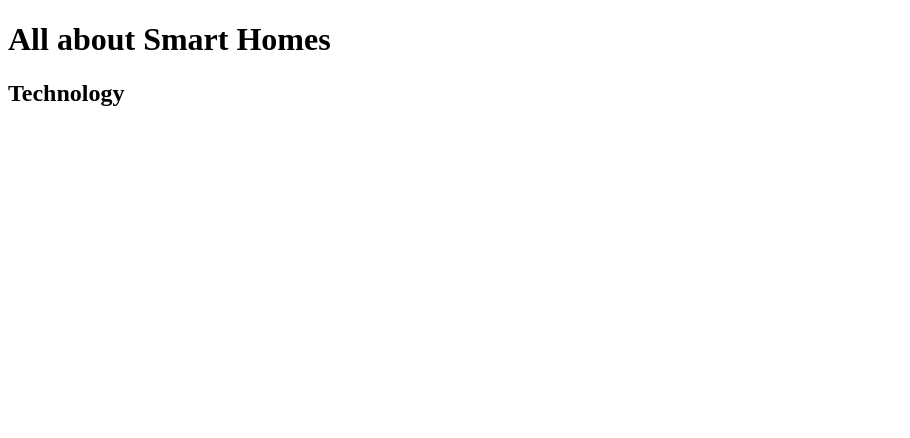
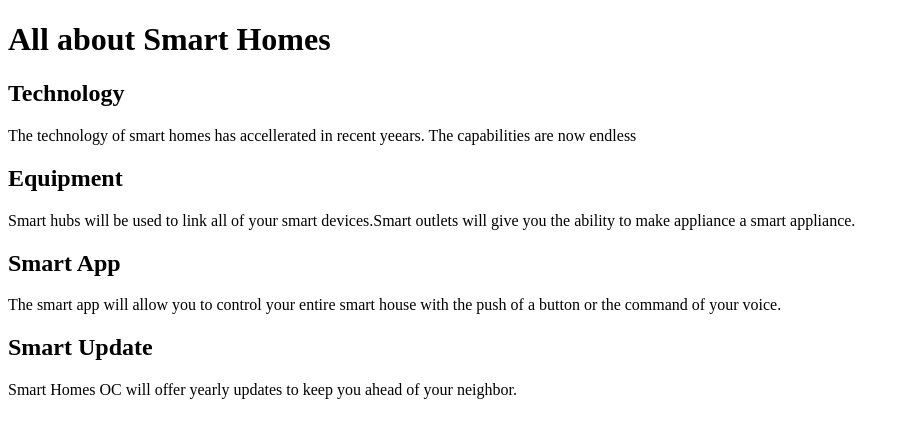
Before and after one commit to Smart-Homes-OC/Smart-Homes-OC.github.io, a plain HTML site: page index.html in a window 1280 px wide. Shown: the whole page, without its empty margins (0-910 px from the left). Drawn offline with Linux system fonts and the light colour scheme.

Commit message:
Update index.html

```diff
--- a/index.html
+++ b/index.html
@@ -6,9 +6,23 @@
     </head>
     <body>
 
-<h1>All about Smart Homes</h1>
+        <h1>All about Smart Homes</h1>
 
-<h2>Technology</h2>
+        <h2>Technology</h2>
+
+        <p>The technology of smart homes has accellerated in recent yeears. The capabilities are now endless</p>
+
+        <h2>Equipment</h2>
+
+        <p>Smart hubs will be used to link all of your smart devices.Smart outlets will give you the ability to make appliance a smart appliance.</p>
+
+        <h2>Smart App</h2>
+
+        <p>The smart app will allow you to control your entire smart house with the push of a button or the command of your voice.</p>
+
+        <h2>Smart Update</h2>
+
+        <p>Smart Homes OC will offer yearly updates to keep you ahead of your neighbor.</p>
 
     </body>
 </html>
```
